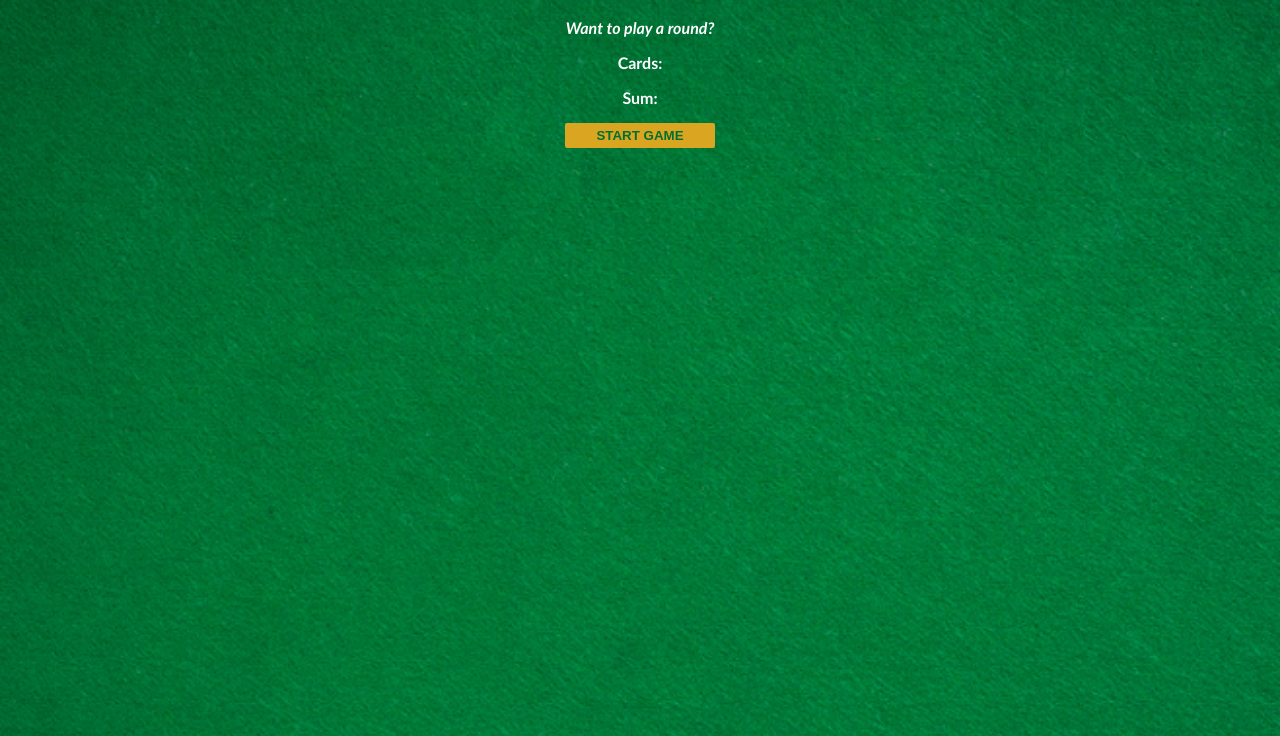
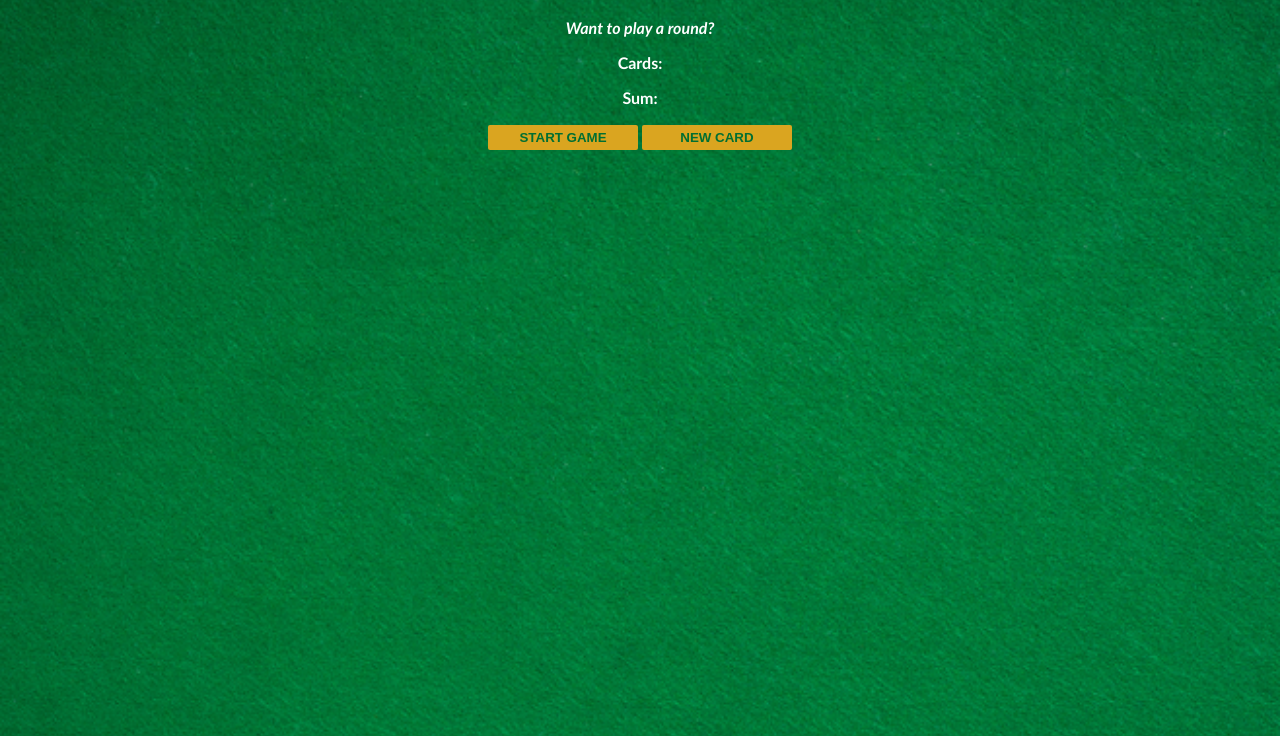
Before and after one commit to ElijhaC/blackjack, a plain HTML site: page index.html in a window 1280 px wide. Shown: the part 64-800 px from the top of the page. Drawn offline with Linux system fonts and the light colour scheme.

Commit message:
Added newCard function

```diff
--- a/index.css
+++ b/index.css
@@ -24,4 +24,6 @@ button {
     font-weight: bold;
     border: none;
     border-radius: 2px;
+    margin-bottom: 2px;
+    margin-top: 2px;
 }
--- a/index.html
+++ b/index.html
@@ -13,6 +13,7 @@
     <p id="cards-el">Cards:</p>
     <p id="sum-el">Sum:</p>
     <button onclick="startGame()">START GAME</button>
+    <button onclick="newCard()">NEW CARD</button>
     <script src="index.js"></script>
 </body>
 </html>
--- a/index.js
+++ b/index.js
@@ -6,11 +6,9 @@ let isAlive = true
 let message = ""
 let messageEl = document.getElementById("message-el")
 let sumEl = document.getElementById("sum-el")
-// 2. Store the cards paragraph in a variable called cardsEl
 let cardsEl = document.getElementById("cards-el")
 
 function startGame() {
-    // 3. Render the cars on the page using this format -> "Cards: 10 4"
     cardsEl.textContent = "Cards: " + firstCard + " " + secondCard
     sumEl.textContent = "Sum: " + sum
     if (sum <= 20) {
@@ -24,3 +22,9 @@ function startGame() {
     }
     messageEl.textContent = message
 }
+
+function newCard(){
+    let card = 5
+    sum += card
+    startGame()
+}
```
